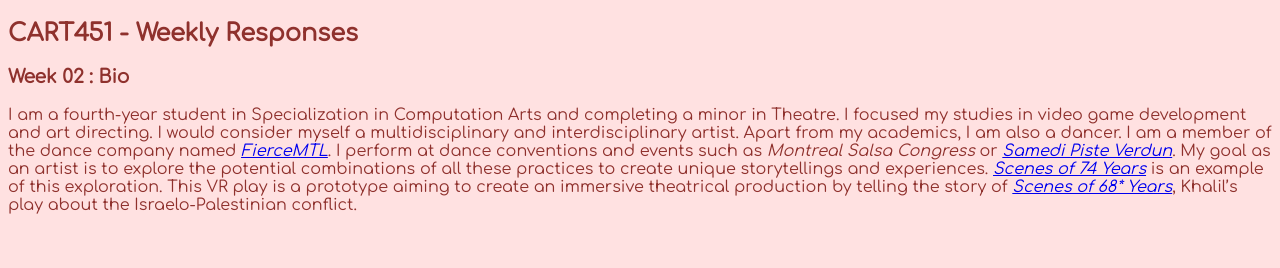
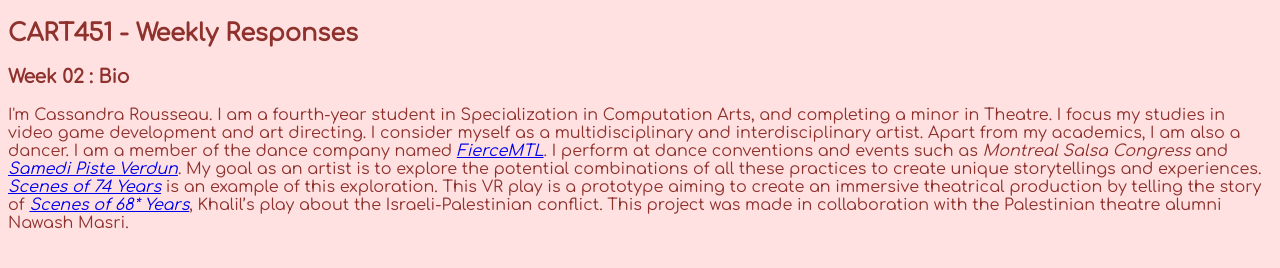
Before and after one commit to CassandraRousseau/CART451, a plain HTML site: page weekly_responses.html in a window 1280 px wide. Drawn offline with Linux system fonts and the light colour scheme.

Commit message:
Updated my bio

```diff
--- a/weekly_responses.html
+++ b/weekly_responses.html
@@ -9,7 +9,7 @@
 <!-- Weekly Responses -->
 <h2>CART451 - Weekly Responses</h2>
 <h3>Week 02 : Bio</h3>
-<p>I am a fourth-year student in Specialization in Computation Arts and completing a minor in Theatre. I focused my studies in video game development and art directing.  I would consider myself a multidisciplinary and interdisciplinary artist. Apart from my academics, I am also a dancer. I am a member of the dance company named <i><a href="https://en.fiercemtl.ca/" target="_blank">FierceMTL</a></i>. I perform at dance conventions and events such as <i>Montreal Salsa Congress</i> or <i><a href="https://www.youtube.com/watch?v=LPfcABxG-fQ&ab_channel=salsamaniacs" target="_blank">Samedi Piste Verdun</a></i>. My goal as an artist is to explore the potential combinations of all these practices to create unique storytellings and experiences. <i><a href="https://youtu.be/gZ-jzSkI8gU" target="_blank">Scenes of 74 Years</a></i> is an example of this exploration. This VR play is a prototype aiming to create an immersive theatrical production by telling the story of <i><a href="https://www.bloomsbury.com/us/scenes-from-68-years-9781474298162/" target="_blank">Scenes of 68* Years</a></i>, Khalil’s play about the Israelo-Palestinian conflict.
+<p>I'm Cassandra Rousseau. I am a fourth-year student in Specialization in Computation Arts, and completing a minor in Theatre. I focus my studies in video game development and art directing.  I consider myself as a multidisciplinary and interdisciplinary artist. Apart from my academics, I am also a dancer. I am a member of the dance company named <i><a href="https://en.fiercemtl.ca/" target="_blank">FierceMTL</a></i>. I perform at dance conventions and events such as <i>Montreal Salsa Congress</i> and <i><a href="https://www.youtube.com/watch?v=LPfcABxG-fQ&ab_channel=salsamaniacs" target="_blank">Samedi Piste Verdun</a></i>. My goal as an artist is to explore the potential combinations of all these practices to create unique storytellings and experiences. <i><a href="https://youtu.be/gZ-jzSkI8gU" target="_blank">Scenes of 74 Years</a></i> is an example of this exploration. This VR play is a prototype aiming to create an immersive theatrical production by telling the story of <i><a href="https://www.bloomsbury.com/us/scenes-from-68-years-9781474298162/" target="_blank">Scenes of 68* Years</a></i>, Khalil’s play about the Israeli-Palestinian conflict. This project was made in collaboration with the Palestinian theatre alumni Nawash Masri.
 </p>
 
 </body>
```
